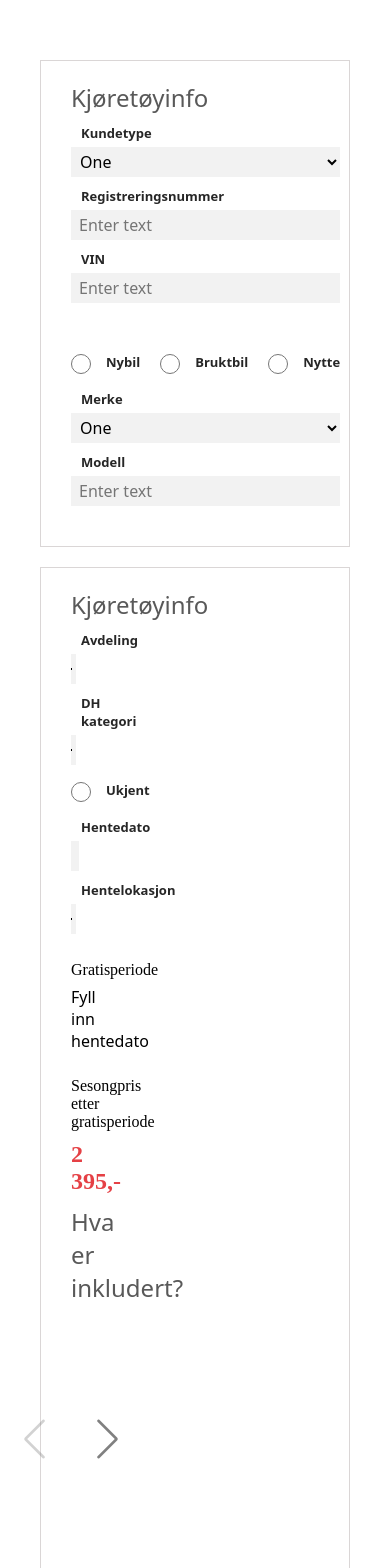
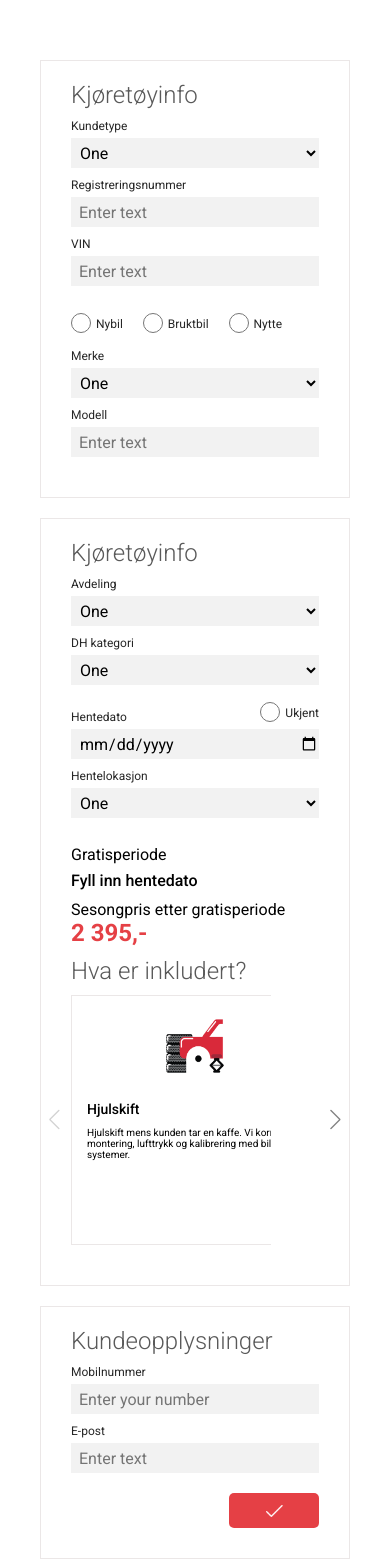
Before and after one commit to Ali-Raza995/v3-registration, a React (Vite) app: page /register in a window 390 px wide. Shown: the top 1568 px of the page. Built offline with nearby package versions, Linux system fonts and the light colour scheme.

Commit message:
Updated UI FIXES

```diff
--- a/index.html
+++ b/index.html
@@ -4,6 +4,12 @@
     <meta charset="UTF-8" />
     <link rel="icon" type="image/svg+xml" href="/vite.svg" />
     <meta name="viewport" content="width=device-width, initial-scale=1.0" />
+    <link rel="preconnect" href="https://fonts.googleapis.com" />
+    <link rel="preconnect" href="https://fonts.gstatic.com" crossorigin />
+    <link
+      href="https://fonts.googleapis.com/css2?family=Roboto:ital,wght@0,100;0,300;0,400;0,500;0,700;0,900;1,100;1,300;1,400;1,500;1,700;1,900&display=swap"
+      rel="stylesheet"
+    />
     <title>Kjøretøyinfo</title>
   </head>
   <body>
--- a/src/components/common/input.jsx
+++ b/src/components/common/input.jsx
@@ -4,7 +4,7 @@
 import { Form } from "react-bootstrap";
 
 const Input = (props) => {
-  const { label, type, options, radioType, handleChangeCheck, index, mode } =
+  const { label, type, options, radioType, handleChangeCheck, index, styles } =
     props;
   const renderInput = () => {
     switch (type) {
@@ -57,7 +57,7 @@ const Input = (props) => {
         return (
           <div
             className="_input-radio"
-            style={{ marginTop: mode === "carouselSection" ? "0px" : "" }}
+            style={styles}
           >
             {radioType.map((radio, index) => (
               <Form.Check
--- a/src/components/common/inputFieldsSection.jsx
+++ b/src/components/common/inputFieldsSection.jsx
@@ -2,7 +2,7 @@ import Input from "./input";
 
 /* eslint-disable react/prop-types */
 const InputFieldsSection = (props) => {
-  const { inputFields, radioType, mode } = props;
+  const { inputFields, radioType, styles } = props;
   return (
     <div className="_section">
       {inputFields.map((field, index) => (
@@ -12,7 +12,7 @@ const InputFieldsSection = (props) => {
             label={field.label}
             options={field.options}
             radioType={radioType}
-            mode={mode}
+            styles={styles}
           />
         </div>
       ))}
--- a/src/components/register/carDetails/carDetails.jsx
+++ b/src/components/register/carDetails/carDetails.jsx
@@ -20,7 +20,7 @@ const CarDetails = () => {
             radioType={radioType}
           />
         </div>
-        <div className="_image-section">
+        <div className="_image-section _car-details-container">
           <img src="/assets/car-image.png" alt="car-image" />
           <div>
             <img src="/assets/brandlogo-2.png" alt="logo-image" />
--- a/src/components/register/carouseInfo/carouseInfo.jsx
+++ b/src/components/register/carouseInfo/carouseInfo.jsx
@@ -1,6 +1,11 @@
-import { carouselInfoSections, radioTypeCarouselSection } from "../../../data/register";
+import {
+  carouselInfoSections,
+  radioTypeCarouselSection,
+} from "../../../data/register";
 import InputFieldsSection from "../../common/inputFieldsSection";
 import CarouselSection from "./carouselSection";
+
+const carouselSectionStyles ={ marginTop: "0px" , display:"flex", justifyContent:"end", marginBottom:"-20px"}
 
 const CarouseInfo = () => {
   return (
@@ -8,15 +13,21 @@ const CarouseInfo = () => {
       <h1 className="heading">Kjøretøyinfo</h1>
       <div className="register-content">
         <div className="_section">
-          <InputFieldsSection inputFields={carouselInfoSections} radioType={radioTypeCarouselSection} mode="carouselSection"/>
+          <InputFieldsSection
+            inputFields={carouselInfoSections}
+            radioType={radioTypeCarouselSection}
+            styles={carouselSectionStyles}
+          />
         </div>
         <div className="_section">
           <div className="plain-text">
             <p className="text-one">Gratisperiode</p>
             <p className="text-two">Fyll inn hentedato</p>
           </div>
-          <p className="text-three">Sesongpris etter gratisperiode</p>
-          <p className="price-section">2 395,-</p>
+          <div className="plain-text">
+            <p className="text-three">Sesongpris etter gratisperiode</p>
+            <p className="price-section">2 395,-</p>
+          </div>
         </div>
         <div className="carousel-main">
           <CarouselSection />
--- a/src/components/register/carouseInfo/carouselSection.jsx
+++ b/src/components/register/carouseInfo/carouselSection.jsx
@@ -21,14 +21,17 @@ const CarouselSection = () => {
           modules={[Navigation, Mousewheel, Keyboard]}
           className="mySwiper"
           breakpoints={{
-          320: {
-            slidesPerView: 1, // 1 slide per view for screens wider than or equal to 768px (mobile)
+            500: {
+              slidesPerView: 2,
             },
             600: {
-            slidesPerView: 3, // 1 slide per view for screens wider than or equal to 768px (mobile)
+              slidesPerView: 2,
+            },
+            800: {
+              slidesPerView: 2,
             },
             950: {
-            slidesPerView: 3, // 2 slides per view for screens wider than or equal to 1024px (tablet)
+              slidesPerView: 3,
             },
           }}
         >
@@ -49,7 +52,6 @@ const CarouselSection = () => {
           </div>
         </Swiper>
       </div>
-
     </div>
   );
 };
--- a/src/components/register/orderSuccessMessage/orderSuccessMessage.jsx
+++ b/src/components/register/orderSuccessMessage/orderSuccessMessage.jsx
@@ -10,7 +10,7 @@ const OrderSuccessMessage = () => {
         <p className="_thanks-message">
           Tusen takk for bestilling av dekkhotell!
         </p>
-        <div className="_image-section">
+        <div className="_image-section _order-success">
           <img src="/assets/car-image.png" alt="car-image" />
           <div>
             <img src="/assets/brandlogo-2.png" alt="logo-image" />
--- a/src/data/register.js
+++ b/src/data/register.js
@@ -87,12 +87,12 @@ export const carouselData = [
   {
     image: "/assets/icon_change1.png",
     heading: "Hjulskift",
-    para: "Lorem ipsum dolor sit amet consectetur adipisicing elit. Ad natus beatae inventore voluptatum",
+    para: "Hjulskift mens kunden tar en kaffe. Vi korrekt montering, lufttrykk og kalibrering med bilens systemer.",
   },
   {
     image: "/assets/icon_change2.png",
     heading: "Maskinvask",
-    para: "Lorem ipsum dolor sit amet consectetur adipisicing elit. Ad natus beatae inventore voluptatum quasi officiis molestias",
+    para: "Skånsom maskinvask avdekk og felger førlagring. Urenheterfjernes og levetidenforlenges.",
   },
   {
     image: "/assets/icon_change3.png",
--- a/src/index.css
+++ b/src/index.css
@@ -2,8 +2,8 @@
   margin: 0;
   padding: 0;
   box-sizing: border-box;
-  font-family: system-ui, -apple-system, BlinkMacSystemFont, "Segoe UI", Roboto,
-    Oxygen, Ubuntu, Cantarell, "Open Sans", "Helvetica Neue", sans-serif;
+  font-family: "Roboto", sans-serif;
+
 }
 
 ._parentContainer {
@@ -12,7 +12,8 @@
 
 .container {
   margin: 20px 40px;
-  border: 1px solid rgb(218, 214, 214);
+  /* border: 1px solid rgb(218, 214, 214); */
+  border: 1px solid rgb(235, 231, 231);
   display: flex;
   flex-direction: column;
 }
@@ -35,6 +36,9 @@ Button {
   margin-top: 20px;
   color: #595959;
   margin-bottom: 10px;
+  font-family: "Roboto", sans-serif;
+  font-weight: 300;
+  font-style: normal;
 }
 
 .input-content {
@@ -79,12 +83,13 @@ a:-webkit-any-link {
 ._input-radio {
   display: flex;
   gap: 20px;
-  margin-top: 1.5rem;
+  margin-top: 1.2rem;
   margin-bottom: 0.5rem;
   height: 25px;
 
 }
-._input-radio > label {
+
+._input-radio>label {
   margin-top: 10px;
 
 
@@ -103,6 +108,7 @@ select {
   border: none;
   outline: none;
 }
+
 textarea {
   background: #F2F2F2;
   outline: none;
@@ -118,9 +124,12 @@ input {
 label {
   color: #262626;
   font-weight: 600;
-  font-size: 13px;
-  margin-left: 10px;
+  font-size: 12px;
+  /* margin-left: 10px; */
   margin-bottom: 5px;
+  font-family: "Roboto", sans-serif;
+  font-weight: 400;
+  font-style: normal;
 }
 
 input[type="text"],
@@ -129,7 +138,7 @@ input[type="number"], input[type="date"], select {
   font-size: 16px;
 }
 
-input[type=radio],  input[type=checkbox] {
+input[type=radio], input[type=checkbox] {
   border-radius: 50%;
   width: 20px;
   height: 20px;
@@ -150,19 +159,27 @@ input[type=checkbox] {
   font-weight: 500;
   margin-bottom: 10px;
   color: #595959;
+  font-family: "Roboto", sans-serif;
+  font-weight: 300;
+  font-style: normal;
 }
 
 .form-check {
   display: flex;
   align-items: center;
 }
-.form-check > label {
-  margin-top: 10px;
+
+.form-check>label {
+  margin-top: 15px;
 }
 
-.largerCheckbox > label {
+.largerCheckbox>label {
   display: flex;
   margin-top: 5px;
+}
+
+td {
+  padding: 0px 10px;
 }
 
 ._image-section {
@@ -240,27 +257,31 @@ input, textarea {
 select {
   padding-left: 5px;
 }
+
 ._table-btn {
   margin-top: 15px;
 }
 
 .plain-text {
-  margin-bottom: 15px;
+  /* margin-bottom: 15px; */
 }
 
 ._text-area-input {
   margin-top: 27px;
 }
+
 ._input-post {
   display: flex;
   gap: 10px;
+  align-items: center;
 }
+
 ._input-post-field {
   width: 70px !important;
 }
+
 .text-one {
   padding: 7px 0;
-  font-family: 'Times New Roman', Times, serif;
 }
 
 .text-two {
@@ -268,20 +289,16 @@ select {
   font-weight: 500;
 }
 
-.text-three {
-  font-family: 'Times New Roman', Times, serif;
-}
-
 .price-section {
   color: #E54045;
   font-size: 24px;
   font-weight: 700;
-  font-family: 'Times New Roman', Times, serif;
 }
 
 
 .carousel-main {
-  width:500px;
+  max-width: 500px;
+  width: 100%;
   margin: auto;
   margin-bottom: 20px;
   /* overflow: hidden; */
@@ -311,7 +328,7 @@ select {
 }
 
 .carousel-inside-box {
-  border: 1px solid black;
+  border: 1px solid rgb(235, 231, 231);
   padding: 20px 15px;
   height: 250px;
   overflow: hidden;
@@ -321,6 +338,7 @@ select {
   display: flex;
   justify-content: center;
 }
+
 .swiper-button-prev, .swiper-button-next {
   position: absolute;
 }
@@ -331,11 +349,13 @@ select {
 .swiper-button-prev, .swiper-button-next {
   z-index: 1000;
 }
+
 .swiper-button-prev:after, .swiper-button-next:after {
   font-size: 40px;
 
 
 }
+
 .swiper-button-prev {
   left: -50px;
 }
@@ -354,13 +374,14 @@ select {
   font-weight: 500;
   font-size: 14px;
   padding: 5px 0;
-  margin-top: 10px;
+  margin-top: 20px;
 
 }
 
 .carousel-para {
   font-weight: 400;
   font-size: 10px;
+  margin: 5px 0px;
 }
 
 .user-table {
@@ -382,6 +403,7 @@ tr {
   border: 1px dashed #e4e1e1;
   height: 20px;
 }
+
 td {
   height: 20px;
 }
@@ -408,6 +430,7 @@ td {
 .swiper-button-next {
   color: grey !important;
 }
+
 ._orderSuccess {
   display: flex;
   flex-direction: column;
@@ -416,6 +439,7 @@ td {
   max-height: 700px;
   margin-top: 90px;
 }
+
 ._text-content {
   display: flex;
   align-items: center;
@@ -424,12 +448,14 @@ td {
   gap: 20px;
   margin-top: -20px;
 }
+
 ._btn-footer {
   display: flex;
   gap: 20px;
   align-items: center;
   margin: 25px 0px;
 }
+
 ._thanks-message {
   text-align: center;
   font-size: 28px;
@@ -531,6 +557,7 @@ td {
 
 
 }
+
 ._map-footer {
   display: flex;
   margin-top: 30px;
@@ -571,6 +598,10 @@ td {
   margin-left: 60px;
 }
 
+.largerCheckbox > label {
+  margin-top: 15px;
+}
+
 ._check-button-green {
   background-color: rgb(23, 199, 23);
   border: 2px solid rgb(50, 202, 50);
@@ -584,8 +615,9 @@ td {
   display: flex;
   justify-content: end;
   gap: 40px;
-  margin-top:  10px;
+  margin-top: 10px;
 }
+
 ._map-elements {
   display: flex;
   gap: 10px;
@@ -596,23 +628,29 @@ td {
 
 
 
-@media (max-width: 950px) {
+@media (max-width: 1000px) {
   .register-content {
-    grid-template-columns: 1fr 1fr;
+    grid-template-columns: 1fr;
     margin-top: 0px;
     margin-bottom: 20px;
   }
 
-  ._image-section {
+  ._car-details-container{
     display: none;
   }
 
   .route-btn {
-    /* Adjust button styles for mobile devices */
     width: 50%;
-    /* Make buttons full width */
     margin-bottom: 10px;
-    /* Add some space between buttons */
+  }
+
+  .swiper-button-next {
+    right: -30px;
+  }
+
+  .swiper-button-prev {
+    left: -30px;
+
   }
 
   /* .carousel-main {
@@ -620,7 +658,7 @@ td {
   } */
 }
 
-@media (max-width: 600px) {
+/* @media (max-width: 700px) {
   .register-content {
     grid-template-columns: 1fr;
     margin-top: 0px;
@@ -628,12 +666,10 @@ td {
   }
 
   .route-btn {
-    /* Adjust button styles for mobile devices */
     width: 100%;
-    /* Make buttons full width */
     margin-bottom: 10px;
-    /* Add some space between buttons */
   }
+
   ._thanks-message {
     margin-bottom: 40px;
     font-size: 22px;
@@ -644,4 +680,44 @@ td {
   }
 }
 
-@media (max-width: 360px) {}
+
+@media (max-width: 360px) {} */
+
+@media (max-width: 500px) {
+  ._map-elements-parent {
+    flex-direction: column;
+    gap: 10px;
+
+  }
+  ._thanks-message {
+    font-size: 20px;
+  }
+
+}
+
+@media (max-width: 650px) {
+  .swiper-wrapper {
+    max-width: 200px;
+    width: 100%;
+
+  }
+  ._order-success>img:nth-child(1) {
+    width: 300px;
+
+  }
+
+
+  ._input-radio {
+    margin-top: 0px;
+  }
+  .register-content {
+    gap: 0px;
+
+  }
+  .swiper-button-prev:after, .swiper-button-next:after {
+    font-size: 20px;
+
+
+  }
+
+}
```
Also changed, not shown: src/components/register/userTable/tableData.jsx (+12 -5 lines), src/pages/register.jsx (+6 -5 lines). Lines whose indentation alone changed are shown as unchanged.
